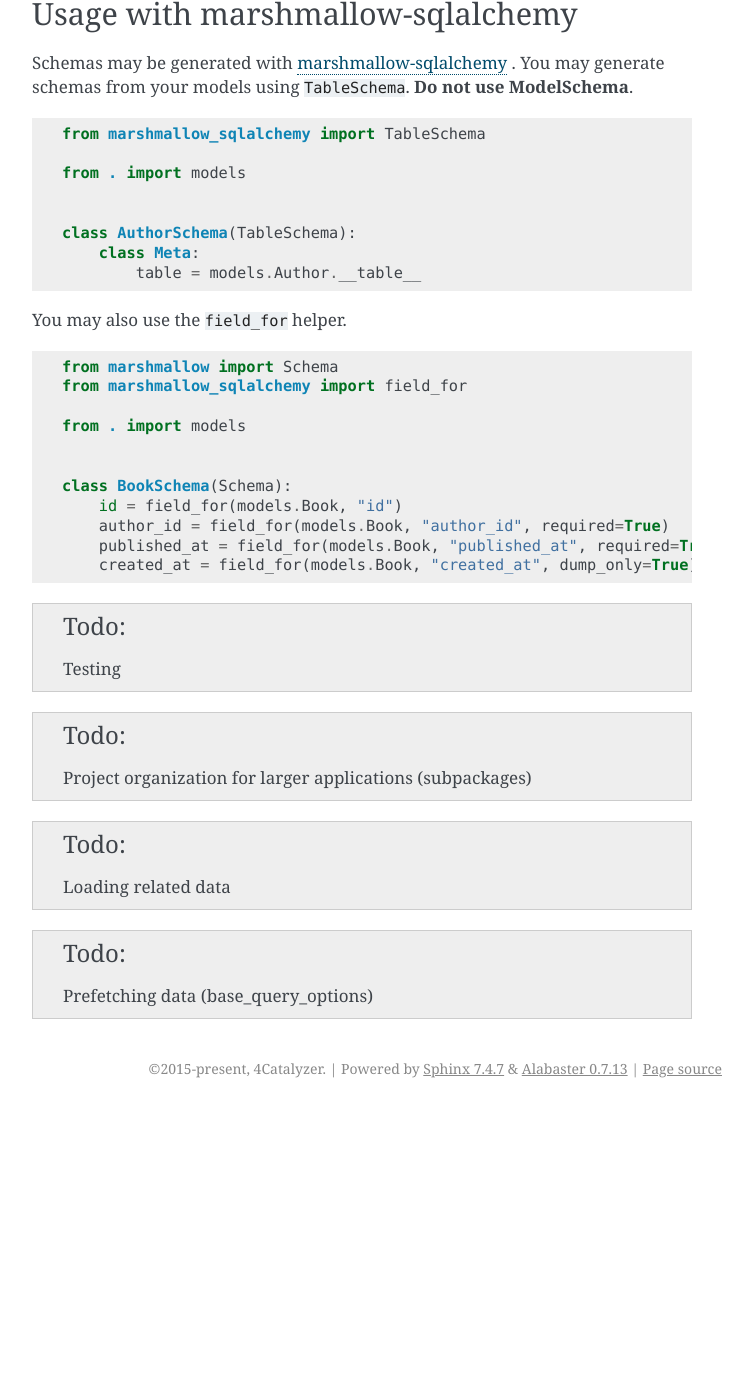
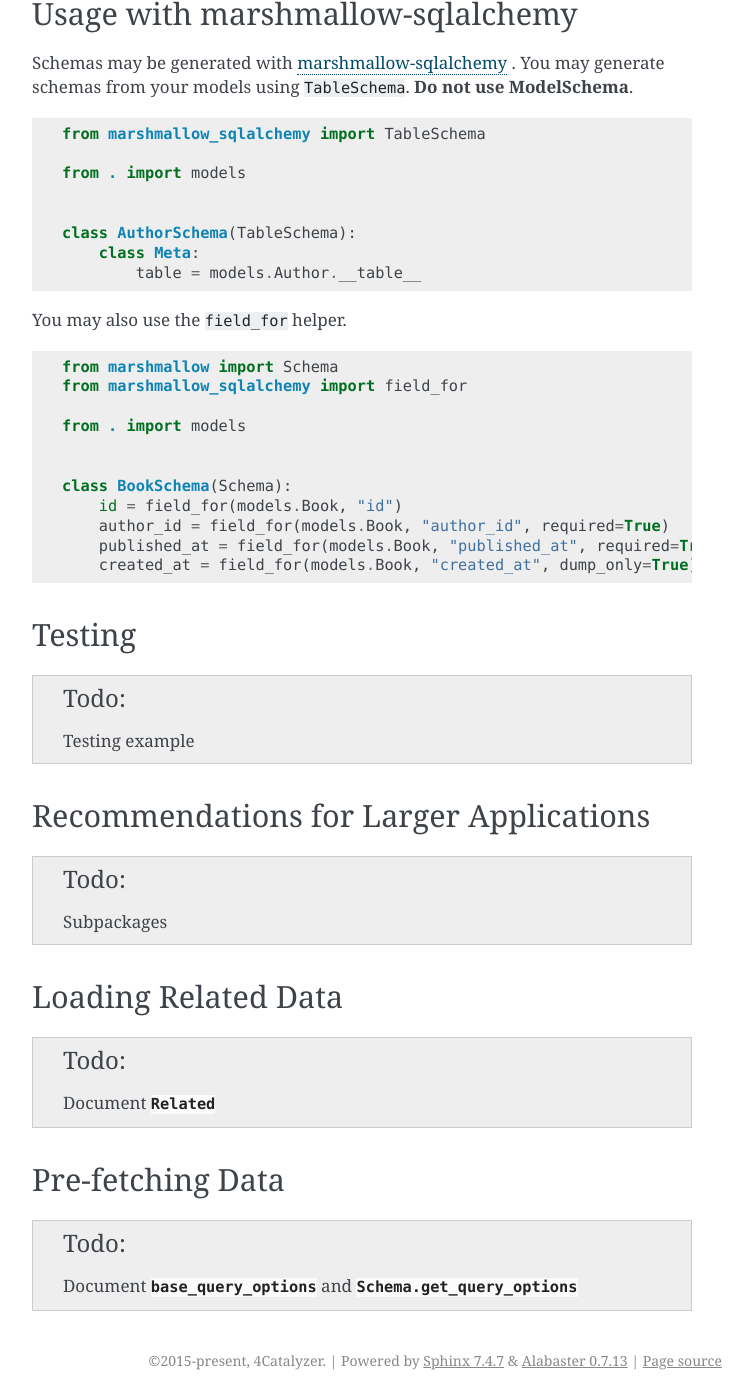
Before and after one commit to 4Catalyzer/flask-resty, a Sphinx documentation site: the page built from docs/special_topics.rst, in a window 1280 px wide and 1400 px high, scrolled down 567 px. Shown: the whole window, without its empty margins (388-1141 px from the left). Built offline with Sphinx 7.4.7, drawn with Linux system fonts in a browser that asks for light colours; before the commit the page ends 1675 px from its top, so only the background shows below that; some of the changed text lies outside the part shown.

Commit message:
add headers for stubbed sections

```diff
--- a/docs/special_topics.rst
+++ b/docs/special_topics.rst
@@ -58,11 +58,23 @@ You may also use the ``field_for`` helper.
         created_at = field_for(models.Book, "created_at", dump_only=True)
 
 
+Testing
+-------
 
-.. todo:: Testing
+.. todo:: Testing example
 
-.. todo:: Project organization for larger applications (subpackages)
+Recommendations for Larger Applications
+---------------------------------------
 
-.. todo:: Loading related data
+.. todo:: Subpackages
 
-.. todo:: Prefetching data (base_query_options)
+
+Loading Related Data
+--------------------
+
+.. todo:: Document `Related`
+
+Pre-fetching Data
+-----------------
+
+.. todo:: Document `base_query_options` and `Schema.get_query_options`
```
